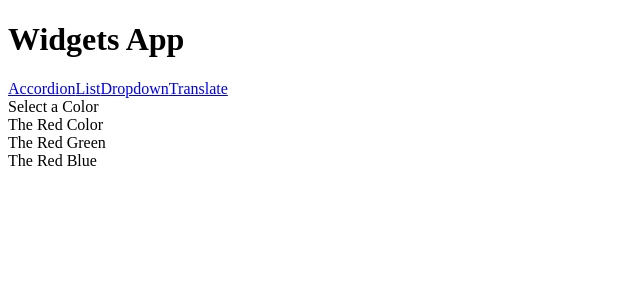
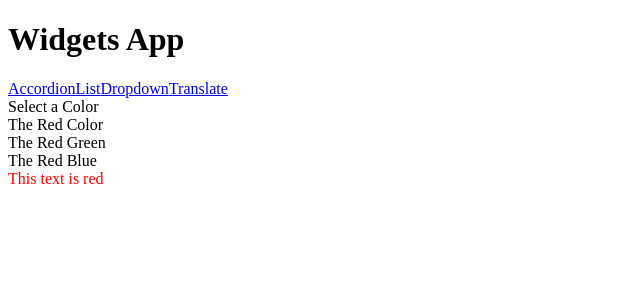
Before and after one commit to smauhourat/react_redux_widgets, a React (Create React App) app: page /dropdown in a window 1280 px wide. Shown: the top 300 px of the page, without its empty margins (0-640 px from the left). Built offline with nearby package versions, Linux system fonts and the light colour scheme; the HTML template or start-up script is replaced by a standard one.

Commit message:
fix dropdown

```diff
--- a/src/components/Dropdown.js
+++ b/src/components/Dropdown.js
@@ -50,7 +50,7 @@ const Dropdown = ({ options, selectedOption, onSelectedOptionChange, label }) =>
                     <div  className={`menu ${open ? 'visible transition' : ''}`}>{renderedOptions}</div>
                 </div>
             </div>
-            {/* <label style={{color:`${selectedOption.value}`}}>This text is {selectedOption.value}</label> */}
+            <label style={{color:`${selectedOption.value}`}}>This text is {selectedOption.value}</label>
         </div>
     )
 }
--- a/src/components/Search.js
+++ b/src/components/Search.js
@@ -28,6 +28,7 @@ const Search = props => {
                 }
             }, 500);
 
+            //console.log('timeoutId: ' + timeoutId);
             //CLEAN UP FUNCTION
             return () => {
                 clearTimeout(timeoutId);
```
